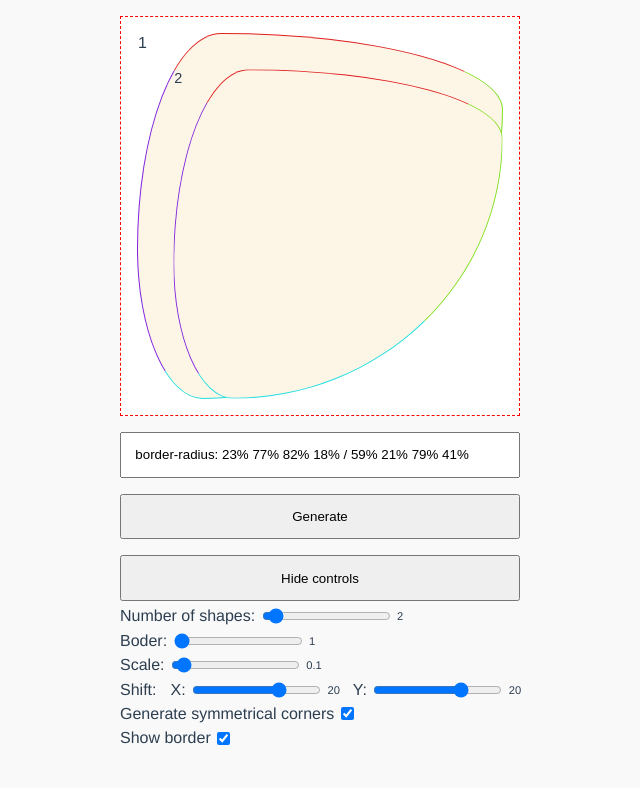
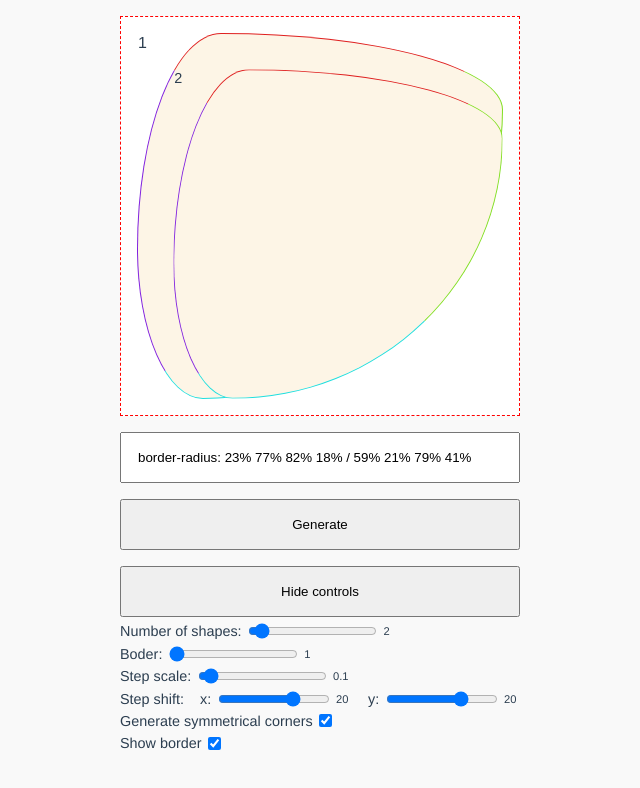
Before and after one commit to maxzz/border-radius-generator, a Vue app: page / in a window 1280 px wide. Shown: the top 788 px of the page, without its empty margins (320-960 px from the left). Built offline with nearby package versions, Linux system fonts and the light colour scheme.

Commit message:
feature: add CSS clean up

```diff
--- a/src/App.vue
+++ b/src/App.vue
@@ -32,13 +32,13 @@
                 </div>
 
                 <div class="control-row">
-                    <label>Scale: <input type="range" min=".001" max="2" step=".001" v-model="options.scale"><span class="value-disp">{{options.scale}}</span></label>
+                    <label>Step scale: <input type="range" min=".001" max="2" step=".001" v-model="options.scale"><span class="value-disp">{{options.scale}}</span></label>
                 </div>
 
-                <div class="control-row">
-                    <span>Shift:</span>
-                    <label>X: <input type="range" min="-50" max="50" step="1" v-model="options.shiftX"><span class="value-disp">{{options.shiftX}}</span></label>
-                    <label>Y: <input type="range" min="-50" max="50" step="1" v-model="options.shiftY"><span class="value-disp">{{options.shiftY}}</span></label>
+                <div class="control-row double-range">
+                    <span>Step shift:</span>
+                    <label>x: <input type="range" min="-50" max="50" step="1" v-model="options.shiftX"><span class="value-disp">{{options.shiftX}}</span></label>
+                    <label>y: <input type="range" min="-50" max="50" step="1" v-model="options.shiftY"><span class="value-disp">{{options.shiftY}}</span></label>
                 </div>
 
                 <div class="control-row">
@@ -149,29 +149,30 @@
 
     main {
         display: grid;
-        row-gap: 1em;
-        margin-top: 1em;
+        row-gap: 1rem;
+        margin-top: 1rem;
     }
 
     .control-panel {
         display: grid;
-        row-gap: .4em;
+        row-gap: .4rem;
+        font-size: .9rem;
     }
 
     input[type=button], input[type=text] {
-        padding: 1em;
+        padding: 1rem;
     }
 
     label {
         display: grid;
         grid-auto-flow: column;
         align-items: center;
-        column-gap: .4em;
+        column-gap: .4rem;
     }
 
     .value-disp {
-        width: 1em;
-        font-size: .7em;
+        width: 1rem;
+        font-size: .7rem;
     }
 
     .control-row {
@@ -179,6 +180,10 @@
         align-items: center;
         justify-content: space-between;
         user-select: none;
+    }
+
+    .double-range input {
+        width: 7rem;
     }
 
     .blob-show {
@@ -189,17 +194,17 @@
         transition: 1s border-radius;
     }
 
+    $border-tl: hsl(0, 75%, 50%);
+    $border-tr: hsl(90, 75%, 50%);
+    $border-br: hsl(180, 75%, 50%);
+    $border-bl: hsl(270, 75%, 50%);
+
     .blob-borders-0 {
         border-top: 5px solid hsl(120, 100%, 25%);
         border-right: 5px solid hsl(120, 100%, 50%);
         border-bottom: 5px solid hsl(120, 100%, 25%);
         border-left: 5px solid hsl(120, 100%, 50%);
     }
-
-    $border-tl: hsl(0, 75%, 50%);
-    $border-tr: hsl(90, 75%, 50%);
-    $border-br: hsl(180, 75%, 50%);
-    $border-bl: hsl(270, 75%, 50%);
 
     .blob-borders {
         border-top: var(--border-width) solid $border-tl;
@@ -211,12 +216,12 @@
     .toggle-showborder {
         .legend {
             display: none;
-            margin-left: 2em;
+            margin-left: 2rem;
 
-            column-gap: .2em;
+            column-gap: .2rem;
             grid-template-columns: repeat(4, 3em);
             text-align: center;
-            font-size: .8em;
+            font-size: .8rem;
             color: #e4e4e4;
 
             .legend-tl {
@@ -256,6 +261,6 @@
         bottom: 0;
 
         transition: 1s border-radius;
-        margin: 1em;
+        margin: 1rem;
     }
 </style>
```
